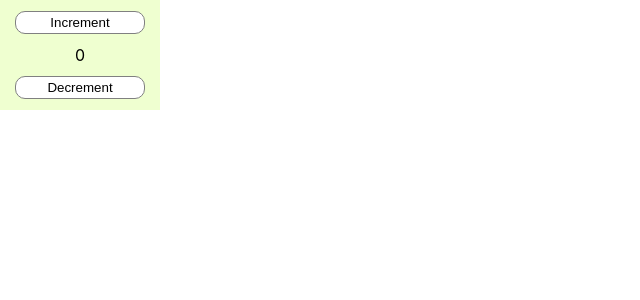
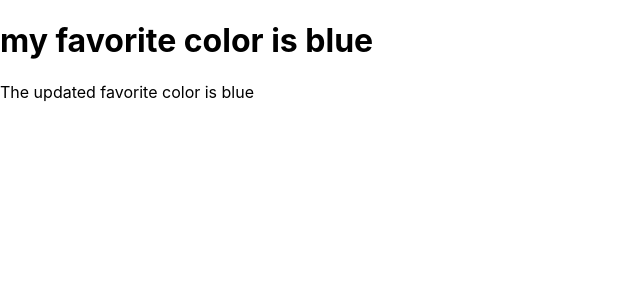
Before and after one commit to LiatPardoGrinbaum/React-exercises, a React (Create React App) app: page / in a window 1280 px wide. Shown: the top 300 px of the page, without its empty margins (0-640 px from the left). Built offline with nearby package versions, Linux system fonts and the light colour scheme.

Commit message:
upload solution for exercise 8.1-life cycle methods

```diff
--- a/src/App.js
+++ b/src/App.js
@@ -9,6 +9,7 @@ import Ex6_1_buttons_props from "./components/ex6.1";
 import Ex7_1_increment_state from "./components/ex7.1";
 import Ex7_2_hideNseek_state from "./components/ex7.2";
 import Ex7_3_inc_dec_state from "./components/ex7.3";
+import Ex8_1_life_cycle from "./components/ex8.1";
 
 class App extends React.Component {
   render() {
@@ -23,7 +24,8 @@ class App extends React.Component {
         {/* <Ex6_1_buttons_props /> */}
         {/* <Ex7_1_increment_state /> */}
         {/* <Ex7_2_hideNseek_state /> */}
-        <Ex7_3_inc_dec_state />
+        {/* <Ex7_3_inc_dec_state /> */}
+        <Ex8_1_life_cycle />
       </div>
     );
   }
--- a/src/components/ex7.1.jsx
+++ b/src/components/ex7.1.jsx
@@ -7,6 +7,8 @@ class Ex7_1_increment_state extends React.Component {
       count: 0,
     };
   }
+  //we dont have to use the contrctur!
+  //to see mordi's solution he used prevstate its better
   incrementCount() {
     this.setState({
       count: this.state.count + 1,
--- a/src/components/ex7.2.jsx
+++ b/src/components/ex7.2.jsx
@@ -12,7 +12,7 @@ class Ex7_2_hideNseek_state extends React.Component {
       shown: !this.state.shown,
     });
   }
-
+  //down beloe to see mordi's solution "the react way" similiar to me but he used that way with &&...
   render() {
     const { shown } = this.state;
     console.log(shown);
--- /dev/null
+++ b/src/components/ex8.1.jsx
@@ -0,0 +1,34 @@
+import React from "react";
+
+//life Cycle method
+
+class Ex8_1_life_cycle extends React.Component {
+  state = {
+    favoriteColor: "purple",
+  };
+
+  componentDidMount() {
+    setTimeout(() => {
+      this.setState(() => {
+        return { favoriteColor: "blue" };
+      });
+    }, 1000);
+  }
+
+  componentDidUpdate() {
+    let text = `The updated favorite color is ${this.state.favoriteColor}`;
+    const textUpdate = document.querySelector("#textUpdate");
+    textUpdate.textContent = text;
+  }
+
+  render() {
+    return (
+      <div>
+        <h1>my favorite color is {this.state.favoriteColor}</h1>
+        <div id="textUpdate"></div>
+      </div>
+    );
+  }
+}
+
+export default Ex8_1_life_cycle;
--- a/src/index.css
+++ b/src/index.css
@@ -71,6 +71,6 @@ code {
   background: white;
 
   border-radius: 10px;
-  border: 1px solid grey;
+  border: 1px solid rgb(7, 143, 0);
   padding: 3px 5px;
 }
```
